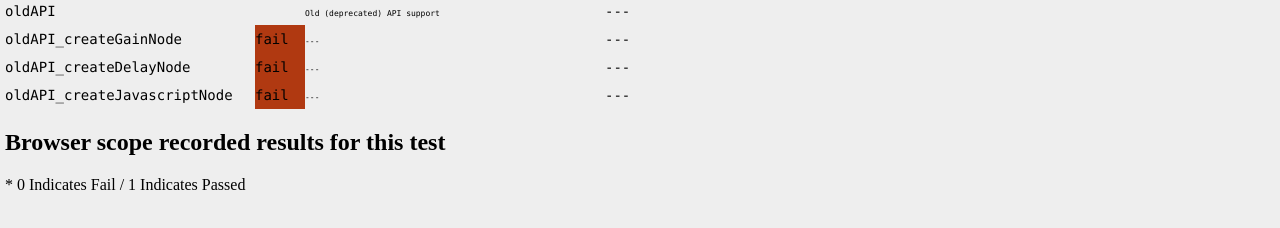
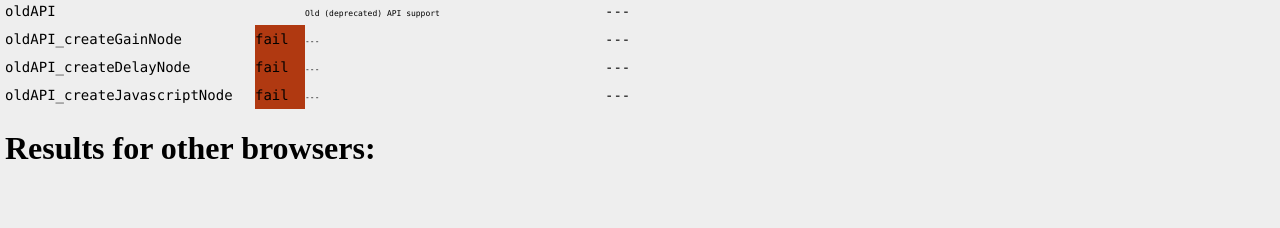
Before and after one commit to amitayd/webaudio-compatibility, a plain HTML site: page index.html in a window 1280 px wide. Shown: the part 382-610 px from the top of the page. Drawn offline with Linux system fonts and the light colour scheme.

Commit message:
update phrasing

```diff
--- a/index.html
+++ b/index.html
@@ -16,8 +16,7 @@
       <h2>Results for your browser</h2>
       <div id="results" class="html-reporter"></div>
 
-      <h2>Browser scope recorded results for this test</h2>
-      <p> * 0 Indicates Fail / 1 Indicates Passed</p>
+      <h1>Results for other browsers:</h1>
       <div id='browserScopeContainer'></div>
 
       <a href="https://github.com/amitayd/webaudio-compatability"><img style="position: absolute; top: 0; right: 0; border: 0;" src="https://s3.amazonaws.com/github/ribbons/forkme_right_darkblue_121621.png" alt="Fork me on GitHub"></a>
```
